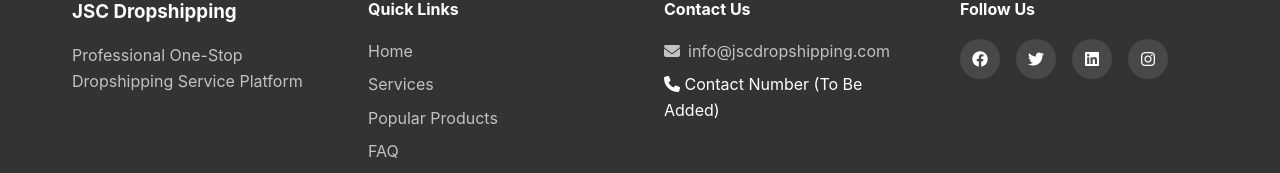
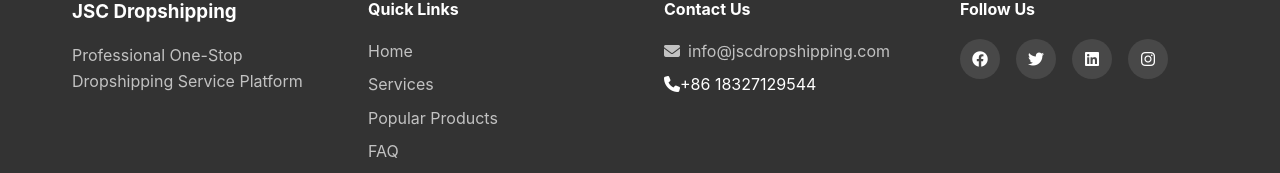
Before and after one commit to aimmy0905/JSC-Official-Website, a Nuxt app: page / in a window 1280 px wide. Shown: the part 7133-7306 px from the top of the page. Built offline with nearby package versions, Linux system fonts and the light colour scheme.

Commit message:
feat: 添加联系方式：手机号码（+86 18327129544）
https://www.ligai.cn/app/work/list?pid=283104933&issueid=314330610&suuid=ijsojpov 联系方式：手机号码（+86 18327129544）

```diff
--- a/app/components/Footer.vue
+++ b/app/components/Footer.vue
@@ -34,7 +34,7 @@ const footerLinks = [
                 info@jscdropshipping.com
               </a>
             </li>
-            <li><i class="fas fa-phone"></i> Contact Number (To Be Added)</li>
+            <li><i class="fas fa-phone"></i>+86 18327129544</li>
           </ul>
         </div>
 
```
